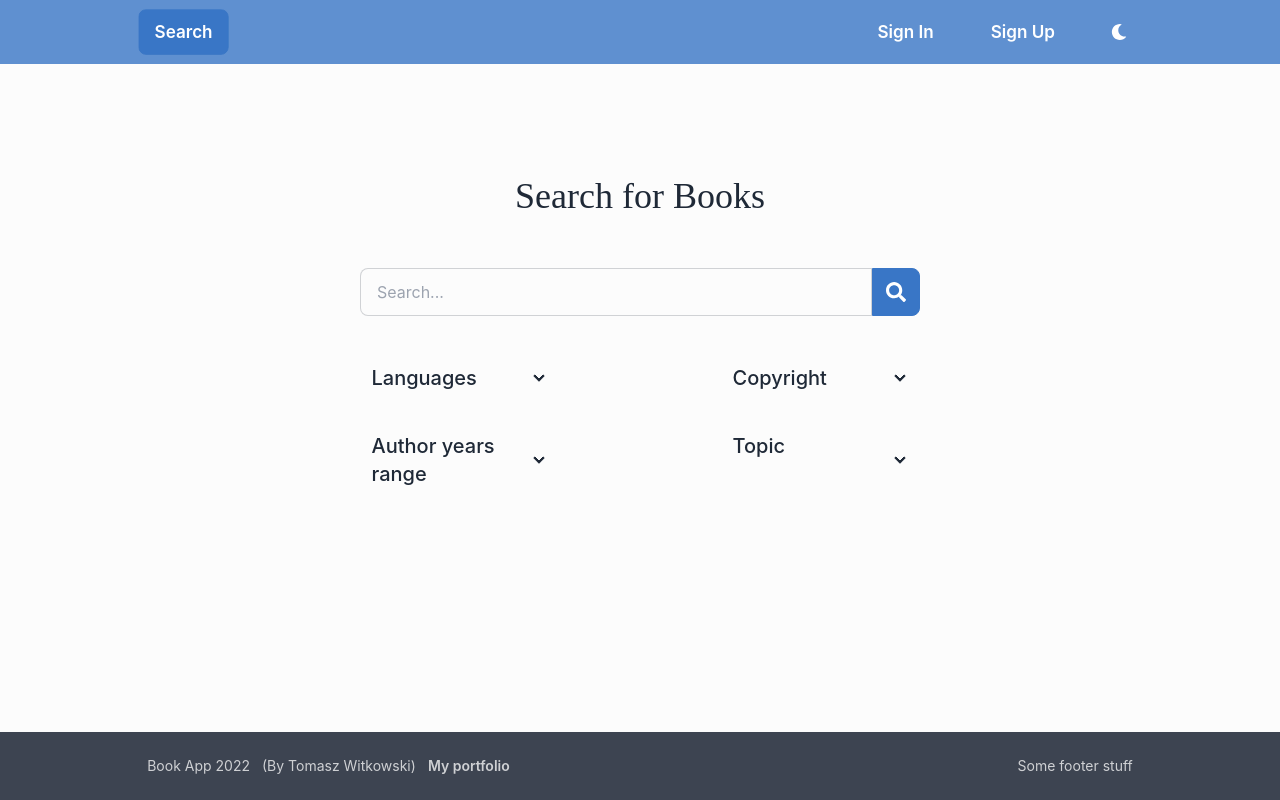
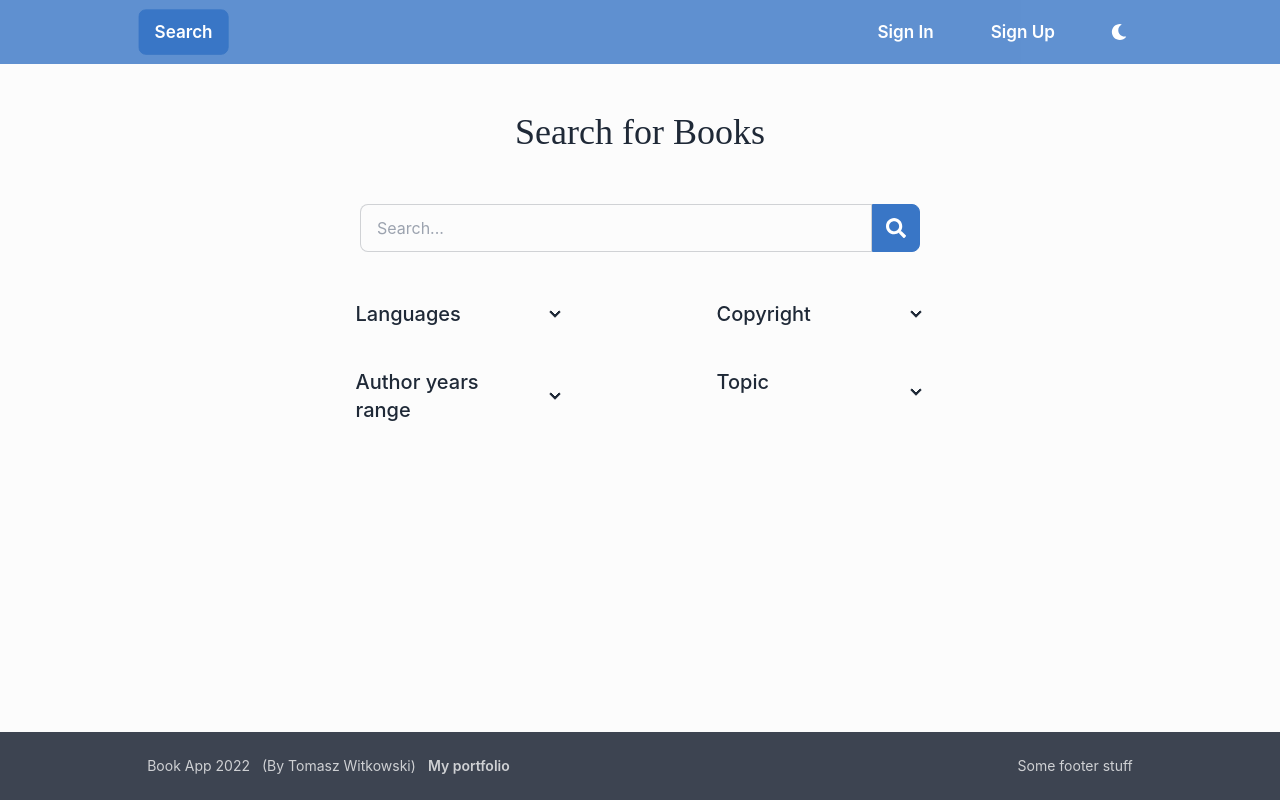
Before and after one commit to witktom5/book-app, a React (Create React App) app: page / in a window 1280 px wide. Built offline with nearby package versions, Linux system fonts and the light colour scheme; no server answers.

Commit message:
add fixed navbar

```diff
--- a/src/components/layout/Navbar.jsx
+++ b/src/components/layout/Navbar.jsx
@@ -24,7 +24,7 @@ function Navbar() {
   return loading ? (
     <Spinner />
   ) : (
-    <nav className='bg-primary text-neutral-content bg-opacity-80 flex justify-center z-50'>
+    <nav className='bg-primary text-neutral-content bg-opacity-80 fixed w-full flex justify-center z-50'>
       <div className='navbar lg:w-4/5'>
         <div className='flex-none'></div>
         <DropdownMenu>
--- a/src/pages/Search.jsx
+++ b/src/pages/Search.jsx
@@ -1,10 +1,10 @@
 import { useState, useContext, useEffect } from 'react';
-import SearchContext from '../context/SearchContext';
 import { useNavigate } from 'react-router-dom';
 import { FaSearch } from 'react-icons/fa';
+import { toast } from 'react-toastify';
 import axios from 'axios';
+import SearchContext from '../context/SearchContext';
 import Spinner from '../components/Spinner';
-import { toast } from 'react-toastify';
 
 function Search() {
   const { setSearchData, searchData, setSearchText } =
@@ -121,7 +121,7 @@ function Search() {
               </button>
             </div>
             <div className='flex flex-wrap w-full xl:w-3/5 2xl:w-2/5 mx-auto grid sm:grid-cols-2 mt-6'>
-              <article className='collapse collapse-arrow mx-auto w-52 mt-2'>
+              <article className='collapse collapse-arrow mx-auto w-60 mt-2'>
                 <input type='checkbox' />
                 <div className='collapse-title text-xl font-medium'>
                   Languages
@@ -139,6 +139,16 @@ function Search() {
                       />
                     </label>
                     <label className='label cursor-pointer'>
+                      <span className='label-text'>Finnish</span>
+                      <input
+                        type='checkbox'
+                        className='checkbox'
+                        onChange={handleLanguageChange}
+                        value='fi'
+                        checked={languages.includes('fi')}
+                      />
+                    </label>
+                    <label className='label cursor-pointer'>
                       <span className='label-text'>French</span>
                       <input
                         type='checkbox'
@@ -146,6 +156,17 @@ function Search() {
                         onChange={handleLanguageChange}
                         value='fr'
                         checked={languages.includes('fr')}
+                      />
+                    </label>
+
+                    <label className='label cursor-pointer'>
+                      <span className='label-text'>German</span>
+                      <input
+                        type='checkbox'
+                        className='checkbox'
+                        onChange={handleLanguageChange}
+                        value='de'
+                        checked={languages.includes('de')}
                       />
                     </label>
                     <label className='label cursor-pointer'>
@@ -158,11 +179,21 @@ function Search() {
                         checked={languages.includes('pl')}
                       />
                     </label>
+                    <label className='label cursor-pointer'>
+                      <span className='label-text'>Spanish</span>
+                      <input
+                        type='checkbox'
+                        className='checkbox'
+                        onChange={handleLanguageChange}
+                        value='es'
+                        checked={languages.includes('es')}
+                      />
+                    </label>
                   </div>
                 </div>
               </article>
 
-              <article className='collapse collapse-arrow mx-auto w-52 mt-2'>
+              <article className='collapse collapse-arrow mx-auto w-60 mt-2'>
                 <input type='checkbox' />
                 <div className='collapse-title text-xl font-medium'>
                   Copyright
@@ -214,13 +245,13 @@ function Search() {
                   </div>
                 </div>
               </article>
-              <article className='collapse collapse-arrow mx-auto mt-2 w-52'>
+              <article className='collapse collapse-arrow mx-auto mt-2 w-60'>
                 <input type='checkbox' />
                 <div className='collapse-title text-xl font-medium'>
                   Author years range
                 </div>
                 <div className='collapse-content'>
-                  <div className='input-group'>
+                  <div className='input-group mt-2'>
                     <input
                       type='number'
                       placeholder='Birth'
@@ -238,10 +269,10 @@ function Search() {
                   </div>
                 </div>
               </article>
-              <article className='collapse collapse-arrow mx-auto mt-2 w-52'>
+              <article className='collapse collapse-arrow mx-auto mt-2 w-60'>
                 <input type='checkbox' />
                 <div className='collapse-title text-xl font-medium'>Topic</div>
-                <div className='collapse-content'>
+                <div className='collapse-content pt-2'>
                   <input
                     type='text'
                     placeholder='Book topic...'
```
